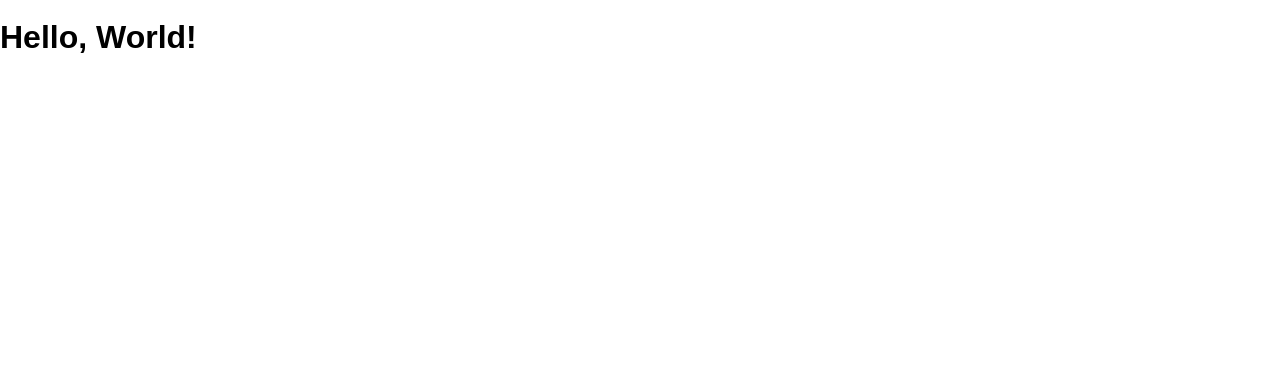
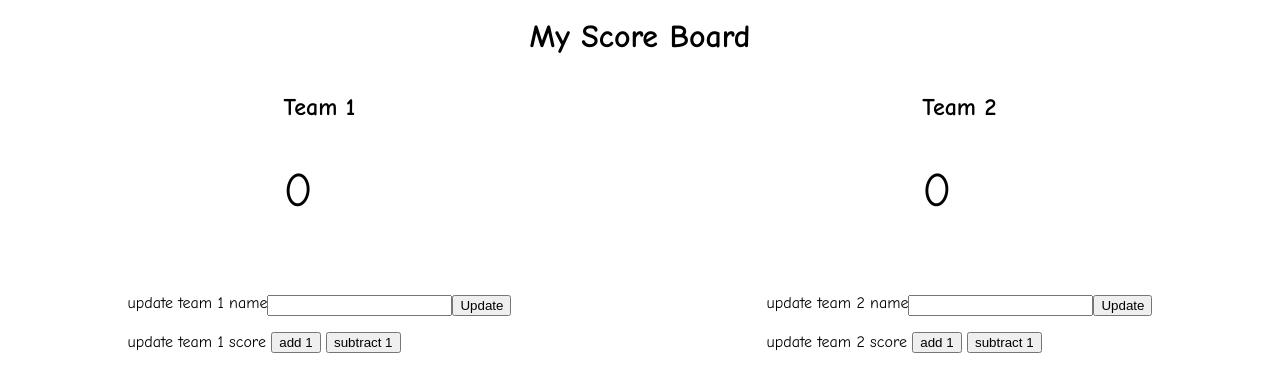
Before and after one commit to TatyCat/scoreboardapp, a website: page public/index.html in a window 1280 px wide. Drawn offline with Linux system fonts and the light colour scheme.

Commit message:
Completed Exploer Mode

```diff
--- a/public/index.html
+++ b/public/index.html
@@ -1,14 +1,54 @@
 <!DOCTYPE html>
 <html>
   <head lang="en">
-    <meta charset="UTF-8">
-    <meta name="viewport" content="width=device-width, initial-scale=1">
-    <title>Scoreboardapp</title>
-    <link rel="shortcut icon" href="/favicon.ico">
-    <link rel="stylesheet" href="/screen.css">
+    <meta charset="UTF-8" />
+    <meta name="viewport" content="width=device-width, initial-scale=1" />
+    <title>Scoreboard</title>
+    <link rel="shortcut icon" href="/favicon.ico" />
+    <link rel="stylesheet" href="/screen.css" />
   </head>
   <body>
-    <h1 class='hello-world'></h1>
+    <h1>My Score Board</h1>
+    <section class="score-area">
+      <section class="team1">
+        <h2>Team 1</h2>
+        <p class="team1Score">0</p>
+      </section>
+      <section class="team2">
+        <h2>Team 2</h2>
+        <p class="team2Score">0</p>
+      </section>
+    </section>
+
+    <section class="update-score">
+
+      <section class="team1">
+        <section class="team-name">
+          update team 1 name
+          <input type="text" />
+          <button class="update-team-1-name">Update</button>
+        </section>
+        <section>
+          update team 1 score
+          <button class="team-1-add-1-button">add 1</button>
+          <button class="team-1-subtract-1-button">subtract 1</button>
+        </section>
+      </section>
+
+      <section class="team2">
+        <section class="team-name">
+          update team 2 name
+          <input type="text" />
+          <button>Update</button>
+        </section>
+        <section>
+          update team 2 score
+          <button class="team-2-add-1-button">add 1</button>
+          <button class="team-2-subtract-1-button">subtract 1</button>
+        </section>
+      </section>
+    </section>
+
     <script src="/main.js" charset="utf-8"></script>
   </body>
 </html>
--- a/public/main.js
+++ b/public/main.js
@@ -1,7 +1,57 @@
-const main = () => {
-  if (document.querySelector('h1.hello-world')) {
-    document.querySelector('h1.hello-world').textContent = 'Hello, World!'
-  }
+//  OBJ: A user should be able to update a score and the teams playing.
+
+// SCORE-----------------------------
+// set a starting score
+let score1 = 0
+let score2 = 0
+
+let updateScore1Add = () =>{
+  score1++
+  document.querySelector(".team1Score").textContent = score1
 }
 
-document.addEventListener('DOMContentLoaded', main)
+let updateScore2Add = () =>{
+  score2++
+  document.querySelector(".team2Score").textContent = score2
+}
+
+let updateScore1Sub = () =>{
+  score1--
+  document.querySelector(".team1Score").textContent = score1
+}
+
+let updateScore2Sub = () =>{
+  score2--
+  document.querySelector(".team2Score").textContent = score2
+}
+
+
+// Select the class for both scores
+// Update the score to reflect the new global score
+
+// if  add addButton, increment
+document.querySelector('.team-1-add-1-button').addEventListener('click', updateScore1Add)
+
+document.querySelector('.team-2-add-1-button').addEventListener('click', updateScore2Add)
+
+// if  add subtract Button, decrement
+document.querySelector('.team-1-subtract-1-button').addEventListener('click', updateScore1Sub)
+
+document.querySelector('.team-2-subtract-1-button').addEventListener('click', updateScore2Sub)
+
+
+// TEAMS-----------------------------
+//if update button is pressed, capture input.
+//display input for Team Name
+
+changeTeamName1 = () =>{
+  document.querySelector('.team1 h2').textContent = document.querySelector('.team-name input').value
+}
+
+changeTeamName2 = () => {
+   document.querySelector('.team2 h2').textContent = document.querySelector('.team2 input').value
+}
+
+document.querySelector(".update-team-1-name").addEventListener('click', changeTeamName1)
+
+document.querySelector(".team2 button").addEventListener('click', changeTeamName2);
--- a/public/screen.css
+++ b/public/screen.css
@@ -4,9 +4,44 @@
 
 html {
   height: 100%;
+  font-family: "Comic Sans MS"!important;
 }
 
 body {
   margin: 0;
   min-height: 100%;
 }
+
+h1 {
+  text-align: center;
+}
+
+.score-area {
+  display: flex;
+  justify-content: space-around
+}
+
+.score-area p {
+  font-size: 3rem
+}
+
+.update-score {
+  display: flex;
+  flex-direction: row;
+  justify-content: space-around;
+}
+
+.update-score .team-name {
+  display: flex;
+  flex-direction: row;
+}
+
+.update-score section {
+  margin: 1rem;
+}
+
+/* ----Tatyanna's CSS - Start */
+.update-score{
+  display: flex;
+  flex-flow: wrap;
+}
```
